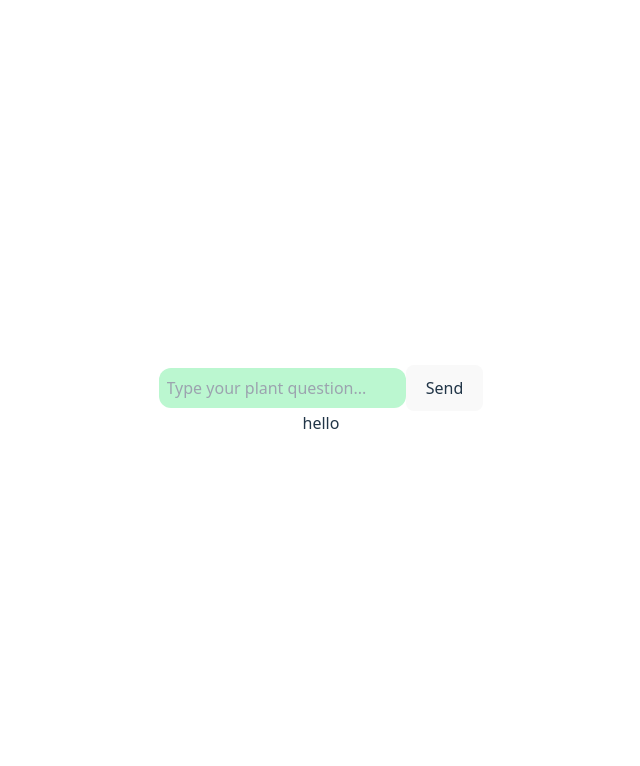
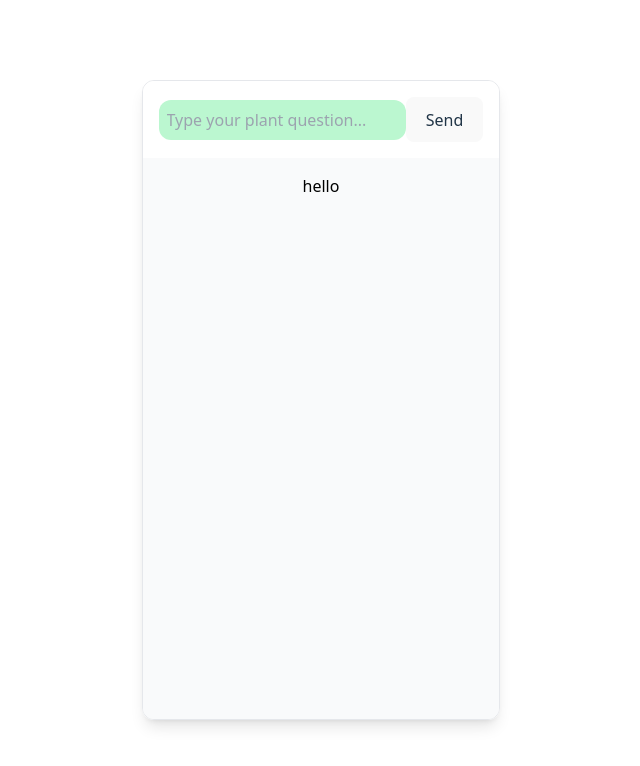
Before and after one commit to emmawalshdev/sprout, a React (Vite) app: page / in a window 1280 px wide. Shown: the top 766 px of the page, without its empty margins (319-959 px from the left). Built offline with nearby package versions, Linux system fonts and the light colour scheme.

Commit message:
Add chatbox styles

```diff
--- a/src/components/chatbot/chatbot.jsx
+++ b/src/components/chatbot/chatbot.jsx
@@ -18,7 +18,6 @@ const Chatbox = () => {
     }, [messages]);
 
     const sendData = async(input) => {
-
         // 1. add users message
         const timeNow = new Date().toLocaleTimeString();
         setMessages([...messages, {user: 'Emma', text: input, time: timeNow}]);
@@ -34,11 +33,15 @@ const Chatbox = () => {
     }
 
     return (
-        <>
-        <InputBox onSend={sendData}/>
-        <MessageList messages={messages} botReply={botReply}/>
-        <div ref={messagesEndRef}/>
-        </>
+        <div className="flex flex-col h-[80vh] rounded-xl border max-w-md shadow-lg overflow-hidden mx-auto">
+            <div className="p-4 bg-white">
+                <InputBox onSend={sendData}/>
+            </div>
+            <div className="flex-1 p-4 overflow-y-auto spay-y-3 bg-gray-50 text-black">
+                <MessageList messages={messages} botReply={botReply}/>
+                <div ref={messagesEndRef}/>
+            </div>
+        </div>
     )
 }
 
```
